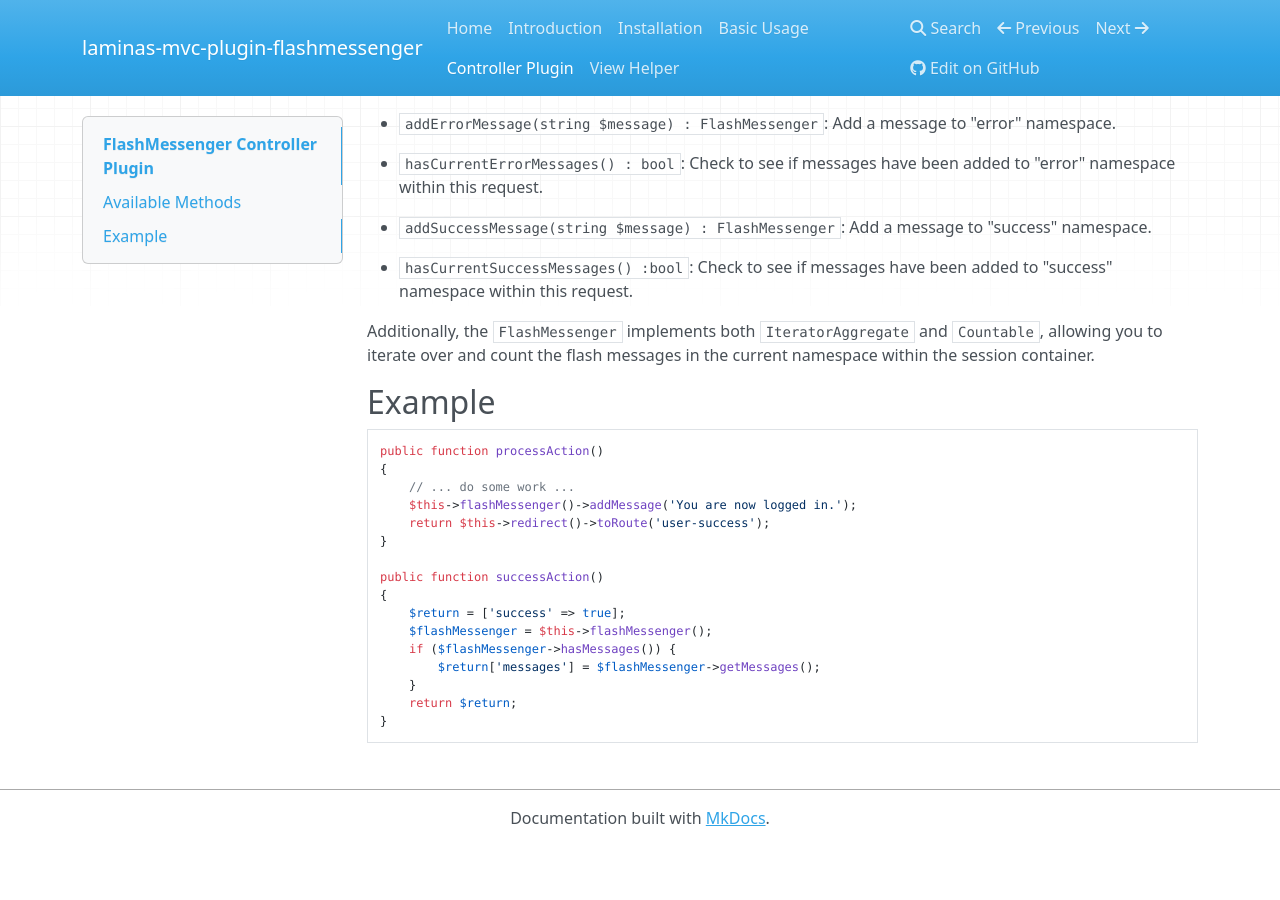
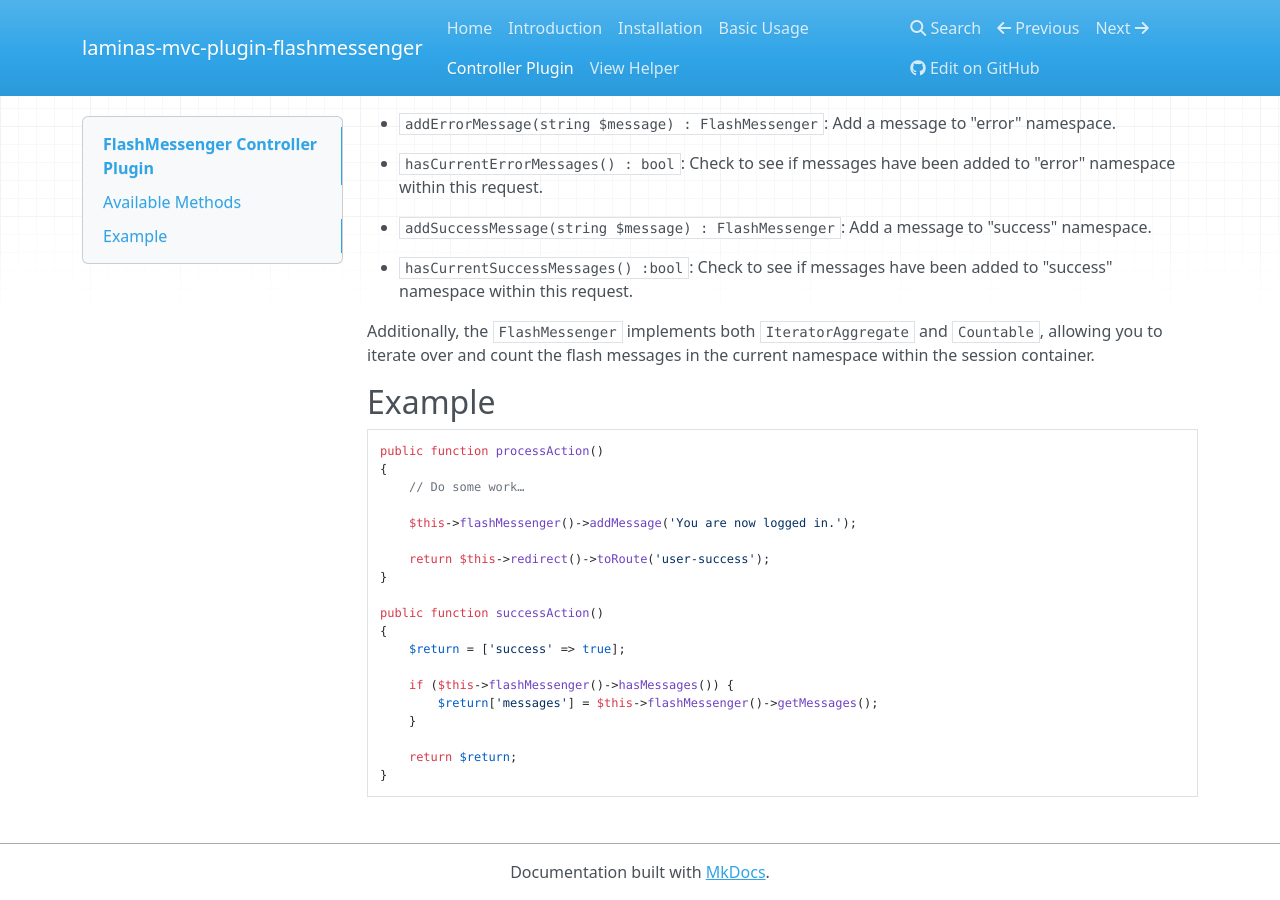
Before and after one commit to laminas/laminas-mvc-plugin-flashmessenger, an MkDocs documentation site: the page built from docs/book/controller-plugin.md, in a window 1280 px wide and 900 px high, scrolled down 1246 px. Built offline with MkDocs 1.6.1, drawn with Linux system fonts in a browser that asks for light colours; nearby versions of some CDN libraries; before the commit the page ends 2092 px from its top, so only the background shows below that.

Commit message:
Updates code example for controller plugin
Signed-off-by: Frank Brückner <dev@froschdesignstudio.de>

````diff
--- a/docs/book/controller-plugin.md
+++ b/docs/book/controller-plugin.md
@@ -85,18 +85,21 @@
 ```php
 public function processAction()
 {
-    // ... do some work ...
+    // Do some work…
+
     $this->flashMessenger()->addMessage('You are now logged in.');
+
     return $this->redirect()->toRoute('user-success');
 }
 
 public function successAction()
 {
     $return = ['success' => true];
-    $flashMessenger = $this->flashMessenger();
-    if ($flashMessenger->hasMessages()) {
-        $return['messages'] = $flashMessenger->getMessages();
+
+    if ($this->flashMessenger()->hasMessages()) {
+        $return['messages'] = $this->flashMessenger()->getMessages();
     }
+
     return $return;
 }
 ```
````
